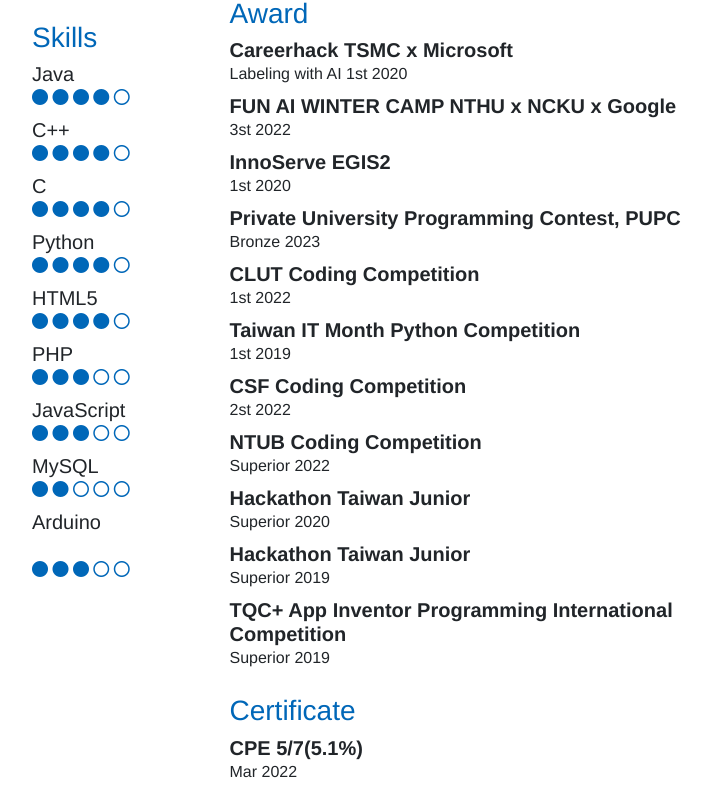
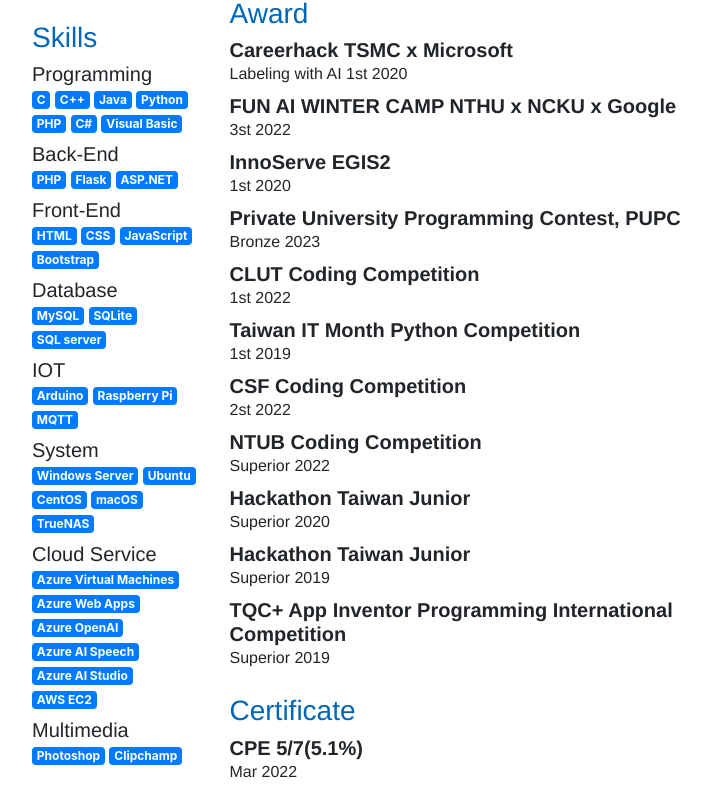
Before and after one commit to Leonardo-Classroom/leonardo-classroom.github.io, a plain HTML site: page index.html in a window 1280 px wide. Shown: the part 805-1594 px from the top of the page, without its empty margins (228-939 px from the left). Drawn offline with nearby package versions, Linux system fonts and the light colour scheme.

Commit message:
Update index.html
update skill badge

```diff
--- a/index.html
+++ b/index.html
@@ -175,6 +175,76 @@
                                 <div class="row">
 
                                     <div class="col-4 col-md-12">
+                                        <h5 class="mb-0 mt-2">Programming</h5>
+                                        <span class="badge badge-primary border-0">C</span>
+                                        <span class="badge badge-primary border-0">C++</span>
+                                        <span class="badge badge-primary border-0">Java</span>
+                                        <span class="badge badge-primary border-0">Python</span>
+                                        <span class="badge badge-primary border-0">PHP</span>
+                                        <span class="badge badge-primary border-0">C#</span>
+                                        <span class="badge badge-primary border-0">Visual Basic</span>
+                                    </div>
+
+                                    <div class="col-4 col-md-12">
+                                        <h5 class="mb-0 mt-2">Back-End</h5>
+                                        <span class="badge badge-primary border-0">PHP</span>
+                                        <span class="badge badge-primary border-0">Flask</span>
+                                        <span class="badge badge-primary border-0">ASP.NET</span>
+                                    </div>
+
+                                    <div class="col-4 col-md-12">
+                                        <h5 class="mb-0 mt-2">Front-End</h5>
+                                        <span class="badge badge-primary border-0">HTML</span>
+                                        <span class="badge badge-primary border-0">CSS</span>
+                                        <span class="badge badge-primary border-0">JavaScript</span>
+                                        <span class="badge badge-primary border-0">Bootstrap</span>
+                                    </div>
+
+                                    <div class="col-4 col-md-12">
+                                        <h5 class="mb-0 mt-2">Database</h5>
+                                        <span class="badge badge-primary border-0">MySQL</span>
+                                        <span class="badge badge-primary border-0">SQLite</span>
+                                        <span class="badge badge-primary border-0">SQL server</span>
+                                    </div>
+
+                                    <div class="col-4 col-md-12">
+                                        <h5 class="mb-0 mt-2">IOT</h5>
+                                        <span class="badge badge-primary border-0">Arduino</span>
+                                        <span class="badge badge-primary border-0">Raspberry Pi</span>
+                                        <span class="badge badge-primary border-0">MQTT</span>
+                                    </div>
+
+                                    <div class="col-4 col-md-12">
+                                        <h5 class="mb-0 mt-2">System</h5>
+                                        <span class="badge badge-primary border-0">Windows Server</span>
+                                        <span class="badge badge-primary border-0">Ubuntu</span>
+                                        <span class="badge badge-primary border-0">CentOS</span>
+                                        <span class="badge badge-primary border-0">macOS</span>
+                                        <span class="badge badge-primary border-0">TrueNAS</span>
+                                    </div>
+
+                                    <div class="col-4 col-md-12">
+                                        <h5 class="mb-0 mt-2">Cloud Service</h5>
+                                        <span class="badge badge-primary border-0">Azure Virtual Machines</span>
+                                        <span class="badge badge-primary border-0">Azure Web Apps</span>
+                                        <span class="badge badge-primary border-0">Azure OpenAI</span>
+                                        <span class="badge badge-primary border-0">Azure AI Speech</span>
+                                        <span class="badge badge-primary border-0">Azure AI Studio</span>
+                                        <span class="badge badge-primary border-0">AWS EC2</span>
+                                    </div>
+
+
+                                    <div class="col-4 col-md-12">
+                                        <h5 class="mb-0 mt-2">Multimedia</h5>
+                                        <span class="badge badge-primary border-0">Photoshop</span>
+                                        <span class="badge badge-primary border-0">Clipchamp</span>
+                                    </div>
+
+
+
+
+
+                                    <!-- <div class="col-4 col-md-12">
                                         <h5 class="mb-0 mt-2">Java</h5>
                                         <p class="mb-0 font-blue">
                                             <i class="fas fa-circle"></i>
@@ -275,12 +345,11 @@
                                             <i class="far fa-circle"></i>
                                             <i class="far fa-circle"></i>
                                         </p>
-                                    </div>
-
-
-
-                                </div>
-
+                                    </div> -->
+
+
+
+                                </div>
 
 
 
```
